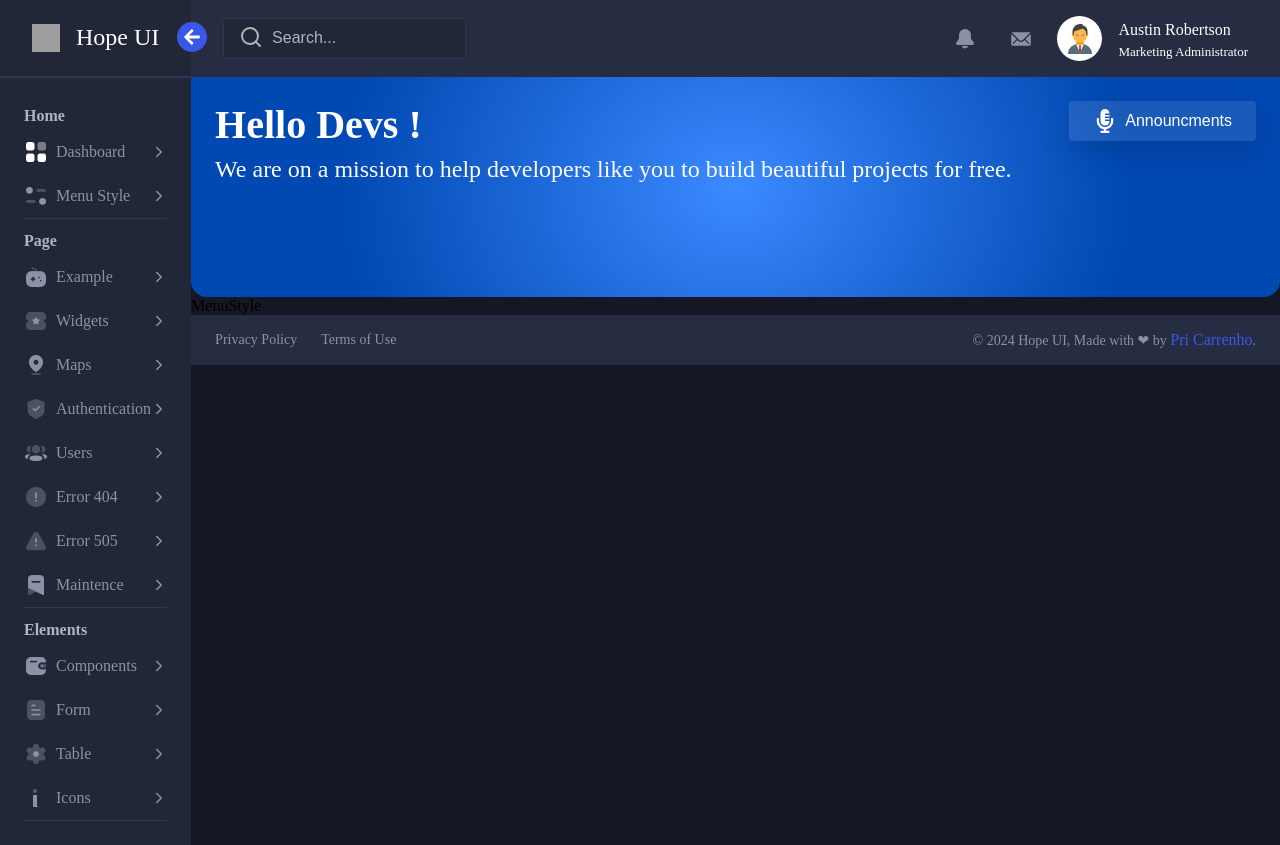
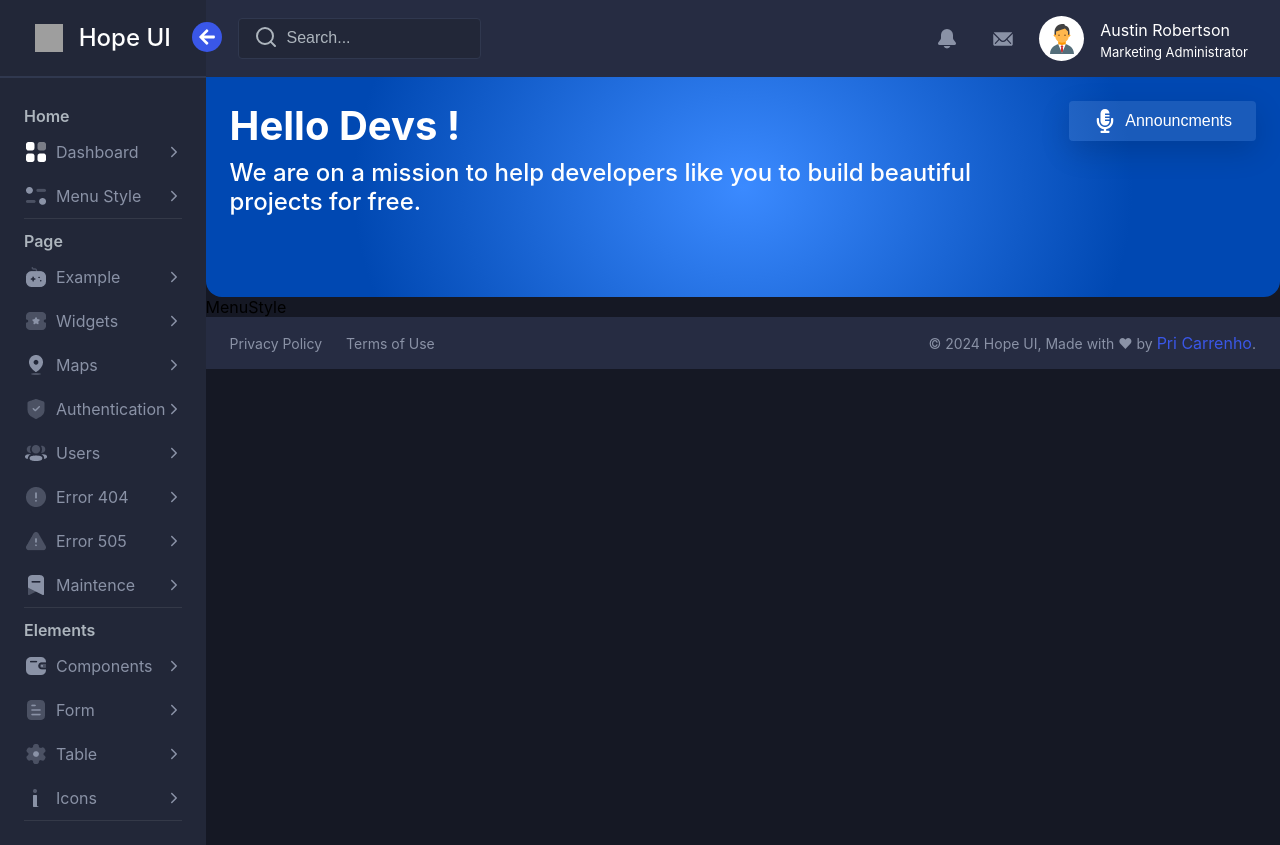
Before and after one commit to pricarrenho/project-hope, a React (Vite) app: page /menu-style in a window 1280 px wide. Built offline with nearby package versions, Linux system fonts and the light colour scheme; grey boxes are pictures that could not be loaded.

Commit message:
style: add font and color

```diff
--- a/src/styles/global.ts
+++ b/src/styles/global.ts
@@ -15,6 +15,7 @@ export const GlobalStyle = createGlobalStyle`
     html,
     body {
       background: ${theme.colors.background};
+      font-family: ${theme.font.family}, sans-serif;
     }
 
     a {
--- a/src/styles/theme.ts
+++ b/src/styles/theme.ts
@@ -9,11 +9,13 @@ const colors = {
     300: "#369BFF",
     400: "#3A57E8",
     500: "#0048B2",
+    550: "#263056",
     600: "#001F4D",
   },
   green: {
     100: "#409900",
     200: "#1AA053",
+    300: "#18723d",
   },
   neutral: {
     50: "#D3D3D3",
@@ -23,11 +25,13 @@ const colors = {
     300: "#30384F",
     350: "#262c42",
     400: "#222738",
+    450: "#21293F",
     500: "#151824",
   },
 };
 
 const font = {
+  family: "Inter",
   sizes: {
     ssm: "0.625rem", //10px
     sm: "0.875rem", //14px
```
